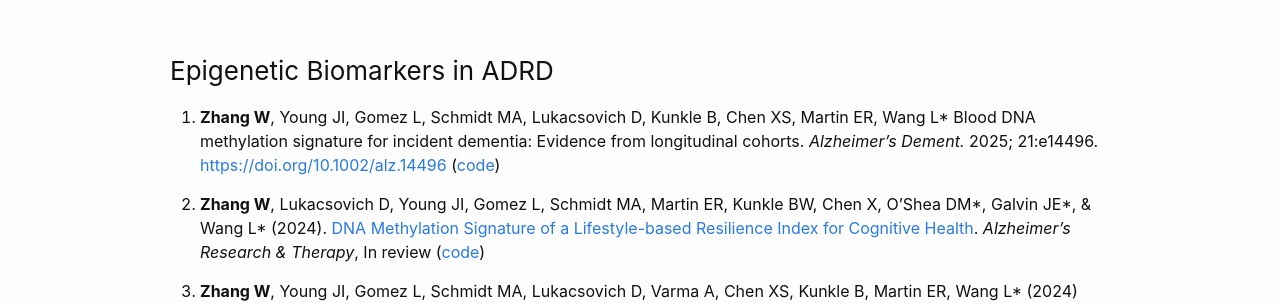
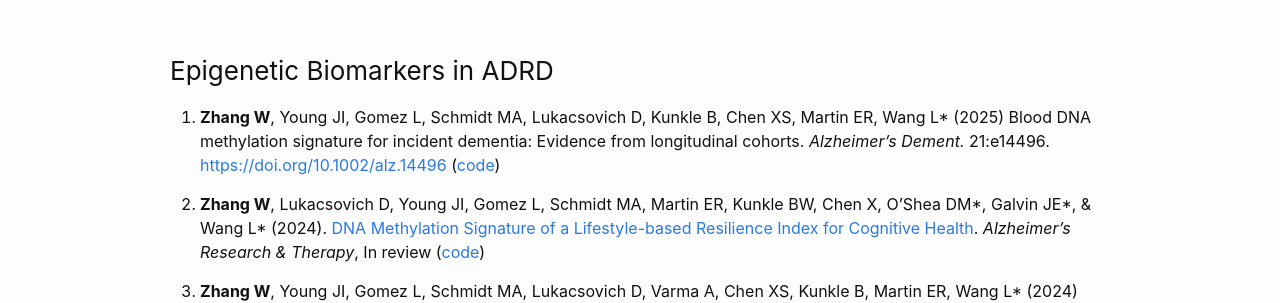
Before and after one commit to noblegasss/noblegasss.github.io, a Jekyll site: the page built from docs/about/pub.md, in a window 1280 px wide. Shown: the part 457-760 px from the top of the page. Built offline with Jekyll 4.4.1, drawn with Linux system fonts in a browser that asks for light colours.

Commit message:
Update pub.md

```diff
--- a/docs/about/pub.md
+++ b/docs/about/pub.md
@@ -16,7 +16,7 @@
 
 ### Epigenetic Biomarkers in ADRD
 
-1. **Zhang W**, Young JI, Gomez L, Schmidt MA, Lukacsovich D, Kunkle B, Chen XS, Martin ER, Wang L\* Blood DNA methylation signature for incident dementia: Evidence from longitudinal cohorts. _Alzheimer's Dement._ 2025; 21:e14496. [https://doi.org/10.1002/alz.14496](https://doi.org/10.1002/alz.14496) ([code](https://github.com/TransBioInfoLab/blood-dnam-and-incident-dementia))
+1. **Zhang W**, Young JI, Gomez L, Schmidt MA, Lukacsovich D, Kunkle B, Chen XS, Martin ER, Wang L\* (2025) Blood DNA methylation signature for incident dementia: Evidence from longitudinal cohorts. *Alzheimer's Dement.* 21:e14496. [https://doi.org/10.1002/alz.14496](https://doi.org/10.1002/alz.14496) ([code](https://github.com/TransBioInfoLab/blood-dnam-and-incident-dementia))
 
 1. **Zhang W**, Lukacsovich D, Young JI, Gomez L, Schmidt MA, Martin ER, Kunkle BW, Chen X, O'Shea DM\*, Galvin JE\*, & Wang L\* (2024). [DNA Methylation Signature of a Lifestyle-based Resilience Index for Cognitive Health](https://doi.org/10.21203/rs.3.rs-5423573/v1). *Alzheimer's Research & Therapy*, In review ([code](https://github.com/TransBioInfoLab/DNAm-and-RI))
 
```
